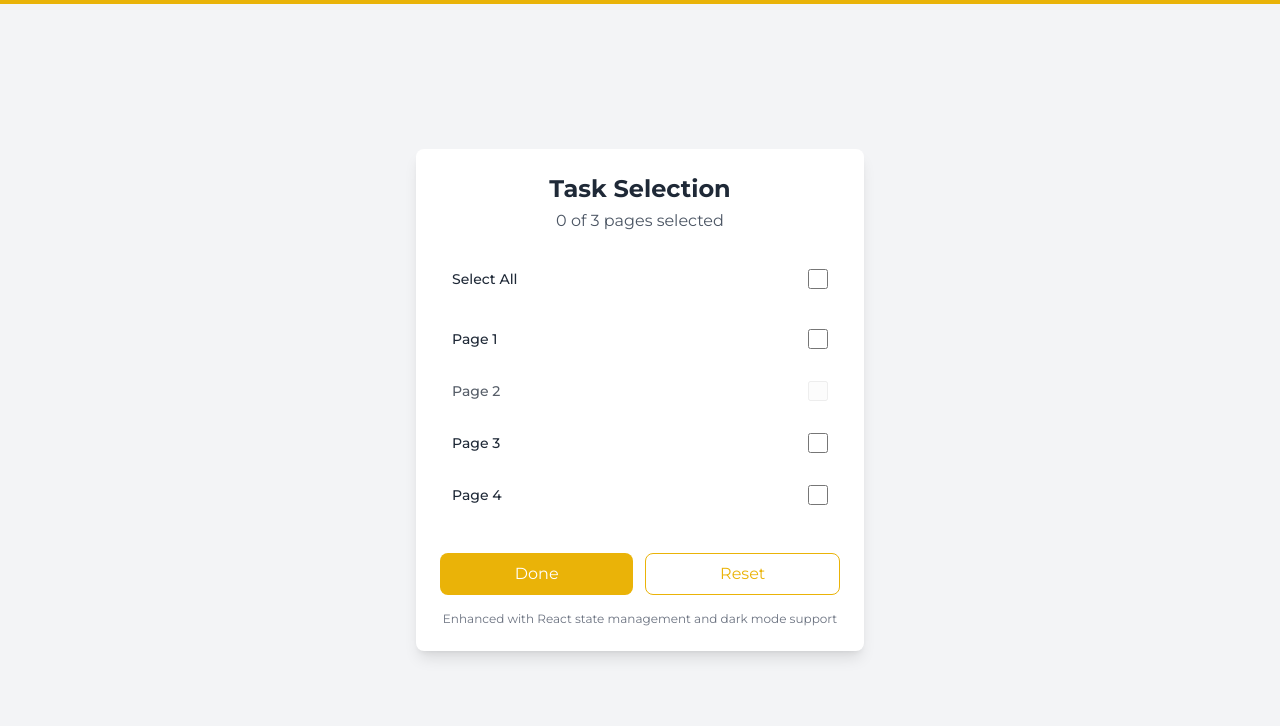
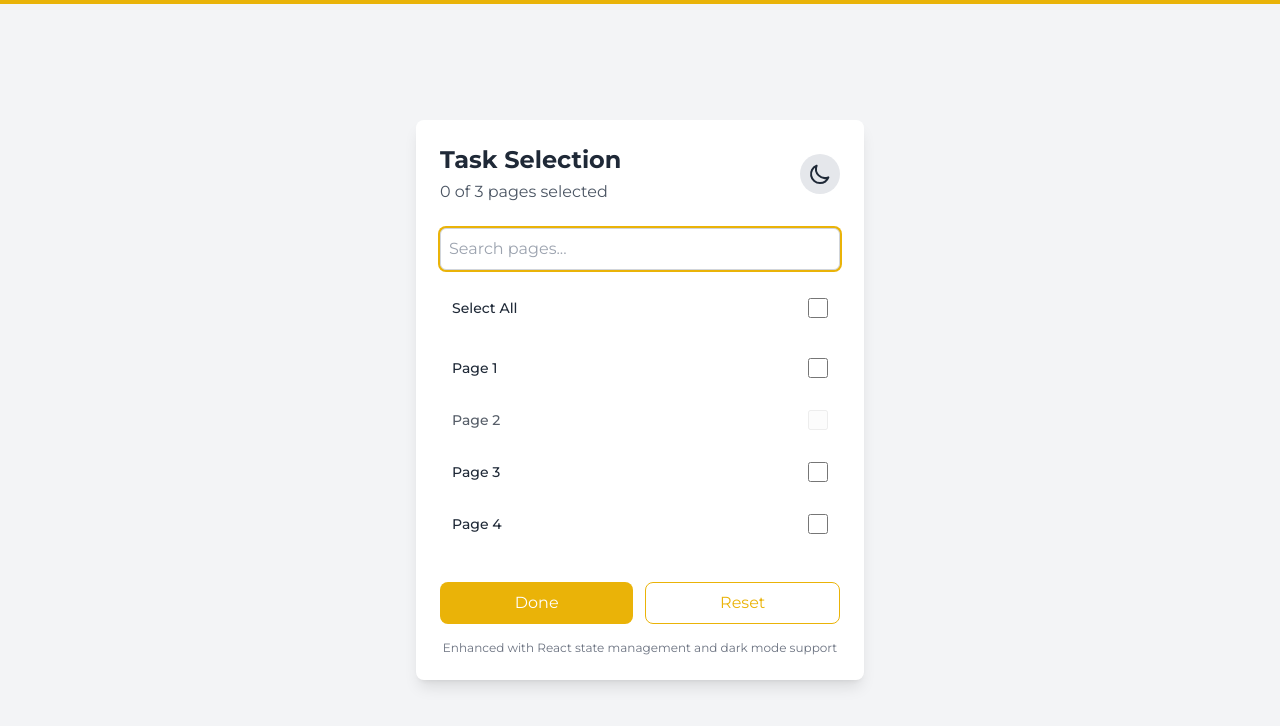
Before and after one commit to pramadha-nindi-atmaja/Taskina-First-Assignment, a Next.js app: page / in a window 1280 px wide. Shown: the top 726 px of the page. Built offline with nearby package versions, Linux system fonts and the light colour scheme.

Commit message:
Implement search, theme toggle, keyboard shortcuts, and accessibility features

```diff
--- a/pages/index.js
+++ b/pages/index.js
@@ -1,8 +1,8 @@
-import { useState, useEffect } from "react";
+import { useState, useEffect, useMemo, useCallback } from "react";
 import ButtonComponent from "./components/buttonComponent";
 import CheckboxComponents from "./components/checkboxComponents";
 
-export default function Home() {
+export default function Home({ theme, toggleTheme }) {
   const [pages, setPages] = useState([
     { id: 1, name: "Page 1", selected: false, isDisabled: false },
     { id: 2, name: "Page 2", selected: false, isDisabled: true },
@@ -13,36 +13,116 @@ export default function Home() {
   const [selectAll, setSelectAll] = useState(false);
   const [indeterminate, setIndeterminate] = useState(false);
   const [selectedCount, setSelectedCount] = useState(0);
+  const [searchTerm, setSearchTerm] = useState("");
+
+  // Filter pages based on search term
+  const filteredPages = useMemo(() => {
+    if (!searchTerm) return pages;
+    return pages.filter(page =>
+      page.name.toLowerCase().includes(searchTerm.toLowerCase())
+    );
+  }, [pages, searchTerm]);
 
   // Update indeterminate state and selected count
   useEffect(() => {
     const selectedPages = pages.filter(page => page.selected);
     setSelectedCount(selectedPages.length);
 
-    const allSelectablePages = pages.filter(page => !page.isDisabled);
-    const allSelected = allSelectablePages.every(page => page.selected);
-    const noneSelected = allSelectablePages.every(page => !page.selected);
+    // When filtering, only consider filtered pages for select all state
+    const selectablePages = searchTerm
+      ? filteredPages.filter(page => !page.isDisabled)
+      : pages.filter(page => !page.isDisabled);
 
-    if (allSelected && allSelectablePages.length > 0) {
+    const allSelected = selectablePages.length > 0 && selectablePages.every(page => page.selected);
+    const noneSelected = selectablePages.every(page => !page.selected);
+
+    if (allSelected && selectablePages.length > 0) {
       setSelectAll(true);
       setIndeterminate(false);
-    } else if (noneSelected) {
+    } else if (noneSelected && selectablePages.length > 0) {
       setSelectAll(false);
       setIndeterminate(false);
     } else {
       setSelectAll(false);
       setIndeterminate(true);
     }
-  }, [pages]);
+  }, [pages, filteredPages, searchTerm]);
+
+  // Handle keyboard shortcuts
+  const handleKeyDown = useCallback((event) => {
+    // Enter key for Done action
+    if (event.key === 'Enter') {
+      event.preventDefault();
+      handleDone();
+    }
+    // Escape key for Reset action
+    else if (event.key === 'Escape') {
+      event.preventDefault();
+      handleReset();
+    }
+  }, []); // Removed dependencies to avoid circular reference
+
+  // Add keyboard event listener
+  useEffect(() => {
+    document.addEventListener('keydown', handleKeyDown);
+    return () => {
+      document.removeEventListener('keydown', handleKeyDown);
+    };
+  }, [handleKeyDown]);
+
+  // Focus trap for modal-like behavior
+  useEffect(() => {
+    const modalContainer = document.querySelector('.rounded-lg');
+    if (!modalContainer) return;
+
+    const focusableElements = modalContainer.querySelectorAll(
+      'button, [href], input, select, textarea, [tabindex]:not([tabindex="-1"])'
+    );
+
+    if (focusableElements.length === 0) return;
+
+    const firstElement = focusableElements[0];
+    const lastElement = focusableElements[focusableElements.length - 1];
+
+    const handleTabKey = (e) => {
+      if (e.key !== 'Tab') return;
+
+      if (e.shiftKey) {
+        if (document.activeElement === firstElement) {
+          lastElement.focus();
+          e.preventDefault();
+        }
+      } else {
+        if (document.activeElement === lastElement) {
+          firstElement.focus();
+          e.preventDefault();
+        }
+      }
+    };
+
+    // Only add the event listener if there are focusable elements
+    if (focusableElements.length > 0) {
+      document.addEventListener('keydown', handleTabKey);
+      return () => {
+        document.removeEventListener('keydown', handleTabKey);
+      };
+    }
+  }, []);
 
   const handleCheckAll = (e) => {
     const isChecked = e.target.checked;
     setSelectAll(isChecked);
     setIndeterminate(false);
 
-    setPages(pages.map(page =>
-      page.isDisabled ? page : { ...page, selected: isChecked }
-    ));
+    // Only affect filtered pages that are not disabled
+    setPages(pages.map(page => {
+      const isInFiltered = filteredPages.some(fp => fp.id === page.id);
+      if (page.isDisabled) return page;
+      if (!searchTerm || isInFiltered) {
+        return { ...page, selected: isChecked };
+      }
+      return page;
+    }));
   };
 
   const handlePageChange = (pageIndex) => (e) => {
@@ -76,12 +156,43 @@ export default function Home() {
 
   return (
     <div className="h-screen w-screen flex justify-center items-center bg-gray-100 dark:bg-gray-900 p-4">
-      <div className="p-6 w-full max-w-md bg-white dark:bg-gray-800 shadow-lg rounded-lg transition-colors duration-200">
-        <div className="text-center mb-6">
+      <div className="p-6 w-full max-w-md bg-white dark:bg-gray-800 shadow-lg rounded-lg transition-colors duration-200 animate-fadeIn">
+        <div className="flex justify-between items-center mb-6">
+          <div>
             <h1 className="text-2xl font-bold text-gray-800 dark:text-white">Task Selection</h1>
             <p className="text-gray-600 dark:text-gray-300 mt-1">
               {selectedCount} of {pages.filter(p => !p.isDisabled).length} pages selected
             </p>
+          </div>
+          <button
+            onClick={toggleTheme}
+            className="p-2 rounded-full bg-gray-200 dark:bg-gray-700 text-gray-800 dark:text-yellow-400 hover:bg-gray-300 dark:hover:bg-gray-600 transition-colors"
+            aria-label={`Switch to ${theme === 'light' ? 'dark' : 'light'} mode`}
+          >
+            {theme === 'light' ? (
+              <svg xmlns="http://www.w3.org/2000/svg" className="h-6 w-6" fill="none" viewBox="0 0 24 24" stroke="currentColor">
+                <path strokeLinecap="round" strokeLinejoin="round" strokeWidth={2} d="M20.354 15.354A9 9 0 018.646 3.646 9.003 9.003 0 0012 21a9.003 9.003 0 008.354-5.646z" />
+              </svg>
+            ) : (
+              <svg xmlns="http://www.w3.org/2000/svg" className="h-6 w-6" fill="none" viewBox="0 0 24 24" stroke="currentColor">
+                <path strokeLinecap="round" strokeLinejoin="round" strokeWidth={2} d="M12 3v1m0 16v1m9-9h-1M4 12H3m15.364 6.364l-.707-.707M6.343 6.343l-.707-.707m12.728 0l-.707.707M6.343 17.657l-.707.707M16 12a4 4 0 11-8 0 4 4 0 018 0z" />
+              </svg>
+            )}
+          </button>
+        </div>
+
+        {/* Search Input */}
+        <div className="mb-4">
+          <input
+            type="text"
+            placeholder="Search pages..."
+            value={searchTerm}
+            onChange={(e) => setSearchTerm(e.target.value)}
+            className="w-full p-2 border border-gray-300 rounded-md focus:outline-none focus:ring-2 focus:ring-yellow-500 dark:bg-gray-700 dark:border-gray-600 dark:text-white"
+            aria-label="Search pages"
+            role="searchbox"
+            autoFocus
+          />
         </div>
 
         <div className="mb-4">
@@ -98,18 +209,22 @@ export default function Home() {
         </div>
 
         <div className="space-y-2 mb-6">
-          {pages.map((page, index) => (
+          {filteredPages.map((page, index) => {
+            // Find the original index to maintain proper functionality
+            const originalIndex = pages.findIndex(p => p.id === page.id);
+            return (
               <CheckboxComponents
                 key={page.id}
-              id={`page-${index}`}
-              index={index + 1}
+                id={`page-${originalIndex}`}
+                index={originalIndex + 1}
                 title={page.name}
-              onChange={handlePageChange(index)}
+                onChange={handlePageChange(originalIndex)}
                 isDisabled={page.isDisabled}
                 value={page.selected}
                 variant={page.isDisabled ? "default" : "success"}
               />
-          ))}
+            );
+          })}
         </div>
 
         <div className="flex gap-3">
```
Lines whose indentation alone changed are shown as unchanged.
